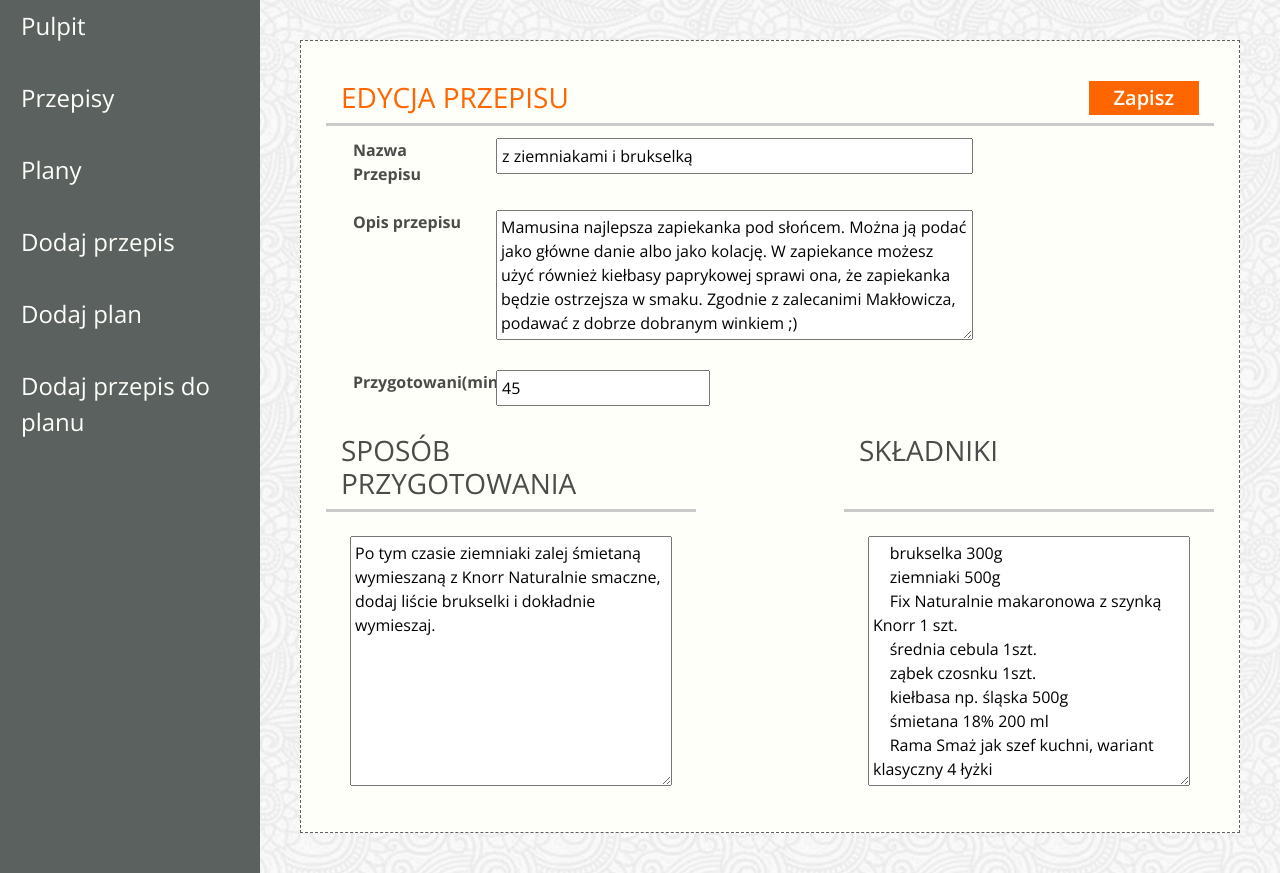
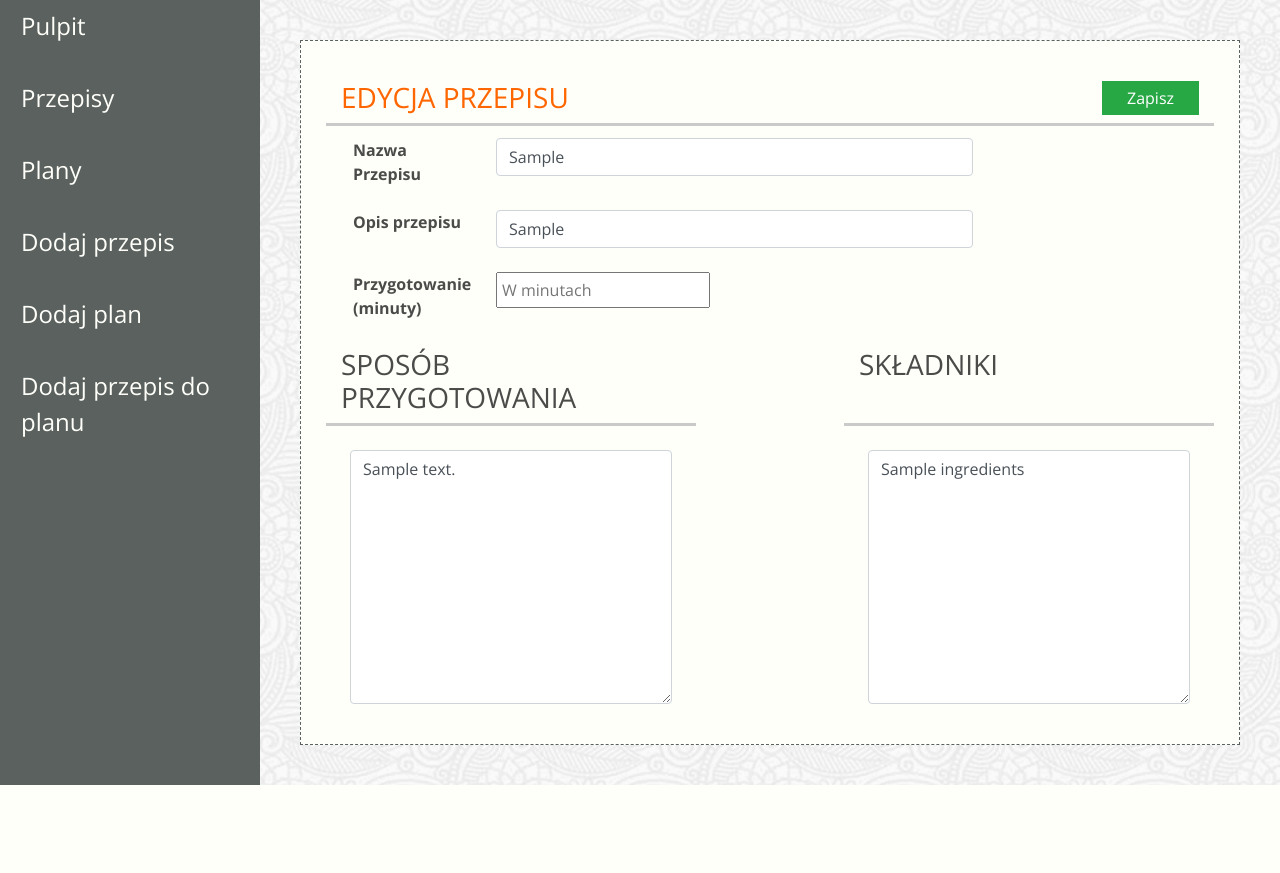
Before and after one commit to klaudiakryskiewicz/Scrum_Lab_Project, a Django app: template jedzonko/templates/app-edit-recipe.html in a window 1280 px wide. Shown: the part 84-957 px from the top of the page. After the commit the page ends 869 px from the top, so only its background shows below. Run offline with Django 3.2, Linux system fonts and the light colour scheme; the template is opened without the code that fills it: most values are stand-ins (such as "Sample title", 1, 10 or a date in 2020); some libraries are stand-ins or nearby versions; some web fonts are replaced.

Commit message:
zad 12.1

```diff
--- a/jedzonko/templates/app-edit-recipe.html
+++ b/jedzonko/templates/app-edit-recipe.html
@@ -2,16 +2,14 @@
 {% block title %}{% endblock title %}
 {% block content %}
 <div class="dashboard-content border-dashed p-3 m-4 view-height">
-
+<form method="post">
+    {% csrf_token %}
     <div class="mt-4 ml-4 mr-4">
         <div class="row border-bottom border-3">
             <div class="col"><h3 class="color-header text-uppercase">Edycja
                 przepisu</h3></div>
             <div class="col d-flex justify-content-end mb-2">
-                <button type="submit"
-                        class="btn btn-color rounded-0 pt-0 pb-0 pr-4 pl-4">
-                    Zapisz
-                </button>
+                <input type="submit" class="btn btn-success rounded-0 pt-0 pb-0 pr-4 pl-4" value="Zapisz">
             </div>
         </div>
 
@@ -20,18 +18,21 @@
             <tr class="d-flex">
                 <th scope="row" class="col-2">Nazwa Przepisu</th>
                 <td class="col-7">
-                    <input class="w-100 p-1" value="z ziemniakami i brukselką">
+                    <input name="name" class="form-control" id="recipeName" placeholder="Nazwa przepisu" value={{ recipe.name }}>
                 </td>
             </tr>
             <tr class="d-flex">
                 <th scope="row" class="col-2">Opis przepisu</th>
-                <td class="col-7"><textarea class="w-100 p-1" rows="5">Mamusina najlepsza zapiekanka pod słońcem. Można ją podać jako główne danie albo jako kolację. W zapiekance możesz użyć również kiełbasy paprykowej sprawi ona, że zapiekanka będzie ostrzejsza w smaku. Zgodnie z zalecanimi Makłowicza, podawać z dobrze dobranym winkiem ;)</textarea>
+                <td class="col-7">
+                    <input name="description" class="form-control" id="recipeDescription" placeholder="Opis przepisu"
+                           value={{ recipe.description }}>
                 </td>
             </tr>
             <tr class="d-flex">
-                <th scope="row" class="col-2">Przygotowani(minuty)</th>
+                <th scope="row" class="col-2">Przygotowanie (minuty)</th>
                 <td class="col-3">
-                    <input class="p-1" type="number" value="45">
+                    <input type="number" name="preparation_time" class="p-1" id="preparationTime" placeholder="W minutach"
+                           value={{ recipe.preparation_time }}>
                 </td>
             </tr>
             </tbody>
@@ -46,24 +47,17 @@
         </div>
         <div class="row d-flex">
             <div class="col-5 p-4">
-                <textarea class="w-100 p-1" rows="10">Po tym czasie ziemniaki zalej śmietaną wymieszaną z Knorr Naturalnie smaczne, dodaj liście brukselki i dokładnie wymieszaj.</textarea>
+                <textarea name="preparation_description" class="form-control" rows="10" id="preparationDescription"
+                              placeholder="Sposób przygotowania">{{ recipe.preparation_description }}</textarea>
             </div>
             <div class="col-2"></div>
 
             <div class="col-5 p-4">
-                                    <textarea class="w-100 p-1" rows="10">
-    brukselka 300g
-    ziemniaki 500g
-    Fix Naturalnie makaronowa z szynką Knorr 1 szt.
-    średnia cebula 1szt.
-    ząbek czosnku 1szt.
-    kiełbasa np. śląska 500g
-    śmietana 18% 200 ml
-    Rama Smaż jak szef kuchni, wariant klasyczny 4 łyżki
-    gałązka tymianku 1 szt.
-                                    </textarea>
+                <textarea name="ingredients" class="form-control" rows="10" id="recipeIngredients"
+                              placeholder="Składniki">{{ recipe.ingredients }}</textarea>
             </div>
         </div>
     </div>
+</form>
 </div>
 {% endblock content %}
--- a/scrumlab/urls.py
+++ b/scrumlab/urls.py
@@ -18,8 +18,7 @@ from django.urls import path
 
 
 from jedzonko.views import IndexView, RecipeList, DashboardView, AddPlan, RecipeAdd, AddRecipeToPlan, \
-    RecipeDetails, PlanDetails, SchedulesListView
-
+    RecipeDetails, PlanDetails, SchedulesListView, RecipeModify
 
 urlpatterns = [
     path('admin/', admin.site.urls),
@@ -32,4 +31,5 @@ urlpatterns = [
     path('plan/add-recipe/', AddRecipeToPlan.as_view()),
     path('recipe/<int:id>/', RecipeDetails.as_view()),
     path('plan/<int:id>/', PlanDetails.as_view()),
+    path('recipe/modify/<int:id>/', RecipeModify.as_view()),
 ]
```
Also changed, not shown: jedzonko/views.py (+11 -1 lines).
